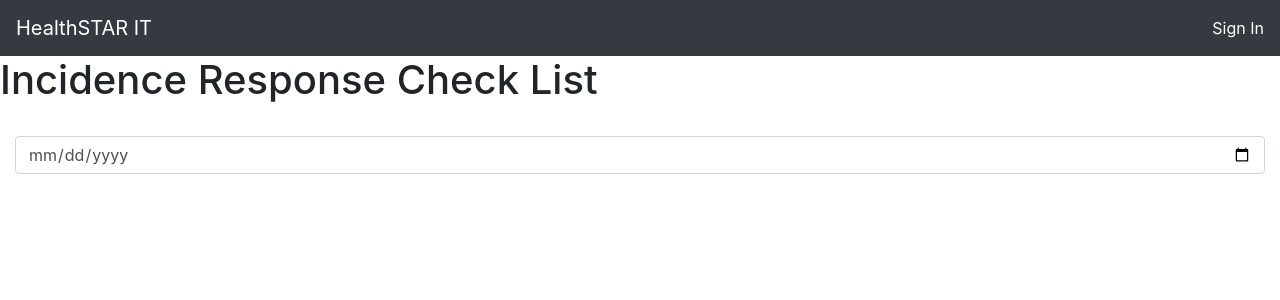
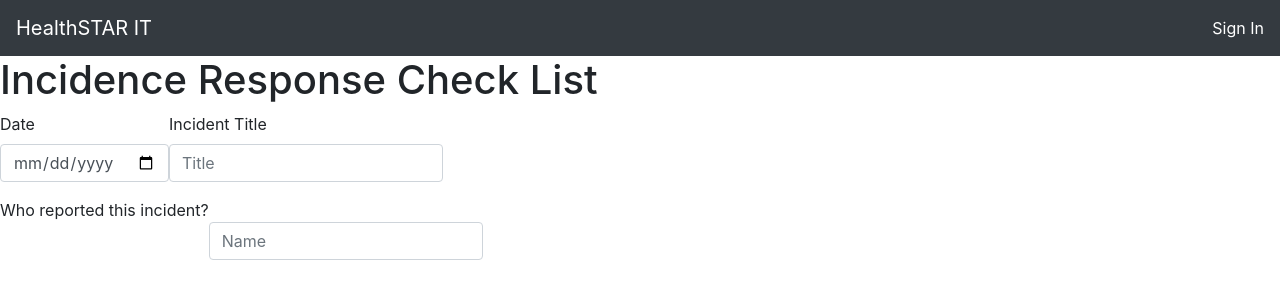
Before and after one commit to patrick-salvatore/IT-ticketer, a React (Create React App) app in the folder client/: page /newform in a window 1280 px wide. Shown: the top 300 px of the page. Built offline with nearby package versions, Linux system fonts and the light colour scheme.

Commit message:
part 1: setting up main form and changeHandler

```diff
--- a/client/public/index.html
+++ b/client/public/index.html
@@ -9,7 +9,7 @@
   <link rel="manifest" href="%PUBLIC_URL%/manifest.json" />
   <link rel="stylesheet" href="https://maxcdn.bootstrapcdn.com/bootstrap/4.3.1/css/bootstrap.min.css"
     integrity="sha384-ggOyR0iXCbMQv3Xipma34MD+dH/1fQ784/j6cY/iJTQUOhcWr7x9JvoRxT2MZw1T" crossorigin="anonymous" />
-  <title>React App</title>
+  <title>IT incidence tickets</title>
 </head>
 
 <body>
--- /dev/null
+++ b/client/src/Components/Home/Dashboard/NewForm/Checkbox.js
@@ -0,0 +1,19 @@
+import React from 'react'
+
+const Checkbox = props => {
+  return (
+    <div class="form-check form-check-inline">
+        <label forhtml = {props.name} className = 'form-check-label'> {props.title} </label>
+        <input
+            className = 'form-check-input'
+            type = 'checkbox'
+            name = {props.name}
+            value = {props.value}
+        >
+            {props.name}
+        </input>
+    </div>
+  )
+}
+
+export default Checkbox
--- a/client/src/Components/Home/Dashboard/NewForm/Input.js
+++ b/client/src/Components/Home/Dashboard/NewForm/Input.js
@@ -3,14 +3,14 @@ import React from 'react'
 const Input = props => {
   return (
     <div className = 'form-group'>
-     <label for = {props.name} className = 'form-label'> {props.title} </label>
-     <input className = 'form-control'
-            type = {props.inputType}
+     <label forhtml = {props.name} className = 'form-label'> {props.title} </label>
+      <input className = 'form-control'
+            type = {props.type}
             name = {props.name}
             value = {props.value}
             placeholder ={props.placeholder}
             {...props}
-     />
+      />
     </div>
   )
 }
--- a/client/src/Components/Home/Dashboard/NewForm/NewForm.js
+++ b/client/src/Components/Home/Dashboard/NewForm/NewForm.js
@@ -2,23 +2,66 @@ import React, { Component } from 'react'
 import Navbar from '../../Navbar/Navbar';
 
 import Input from './Input'
+import Textarea from './TextArea'
+import Checkbox from './Checkbox'
 
 export default class NewForm extends Component {
   constructor() {
     super()
     this.state = {
-      validated: false
+      validated: false,
+      formFields: {
+        date: '',
+        incident_title: '',
+        incident_owner: '',
+      }
     }
   }
 
+  changeHandler = (e) => {
+    let value = e.target.type === 'checkbox' ? e.target.check : e.target.value
+    let name = e.target.name
+    let formFields = {...this.state.formFields, [name]: value}
+    // e.persist()
+    this.setState(() => (
+      {formFields}
+    ), () => console.log(this.state))
+
+  }
+
   render() {
-    const { validated } = this.state;
     return (
       <div>
         <Navbar/>
         <h1>Incidence Response Check List</h1>
         <form className = 'container-fluid'>
-         <Input type = 'date' name= 'date' placeholder = 'date' />
+          <div className='row'>
+            <Input
+              title = 'Date'
+              type = 'date'
+              name= 'date'
+              onChange = {this.changeHandler}
+              value = {this.state.formFields.date}
+            />
+            <Input
+              title = 'Incident Title'
+              type = 'text'
+              name = 'incident_title'
+              placeholder = 'Title'
+              value = {this.state.formFields.incident_title }
+              onChange = {this.changeHandler}
+            />
+          </div>
+          <div className = 'row'>
+          <label className = 'form-group-label'>Who reported this incident?</label>
+            <Input
+              type = 'text'
+              name = 'incident_owner'
+              placeholder = 'Name'
+              value = {this.state.formFields.incident_owner}
+              onChange =  {this.changeHandler}
+            />
+          </div>
         </form>
       </div>
     )
--- /dev/null
+++ b/client/src/Components/Home/Dashboard/NewForm/TextArea.js
@@ -0,0 +1,19 @@
+import React from 'react'
+
+const TextArea = props => {
+  return (
+    <div className = 'form-group'>
+      <label forhtml = {props.name} className = 'form-label'> {props.title} </label>
+      <textarea
+        name = {props.name}
+        value = {props.value}
+        placeholder = {props.placeholder}
+        rows = {props.row}
+        maxLength = '250'
+        spellCheck = 'true'
+      />
+    </div>
+  )
+}
+
+export default TextArea;
```
